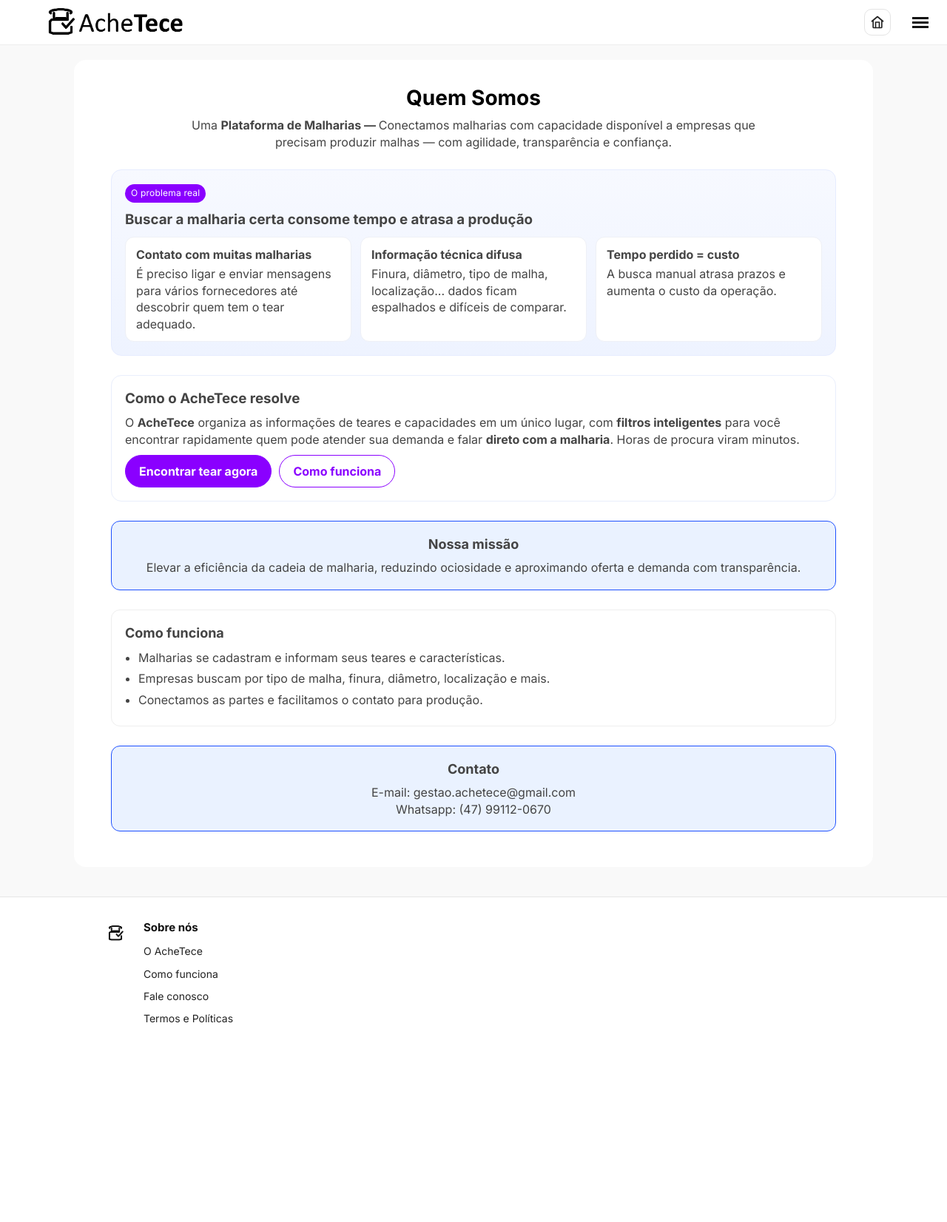
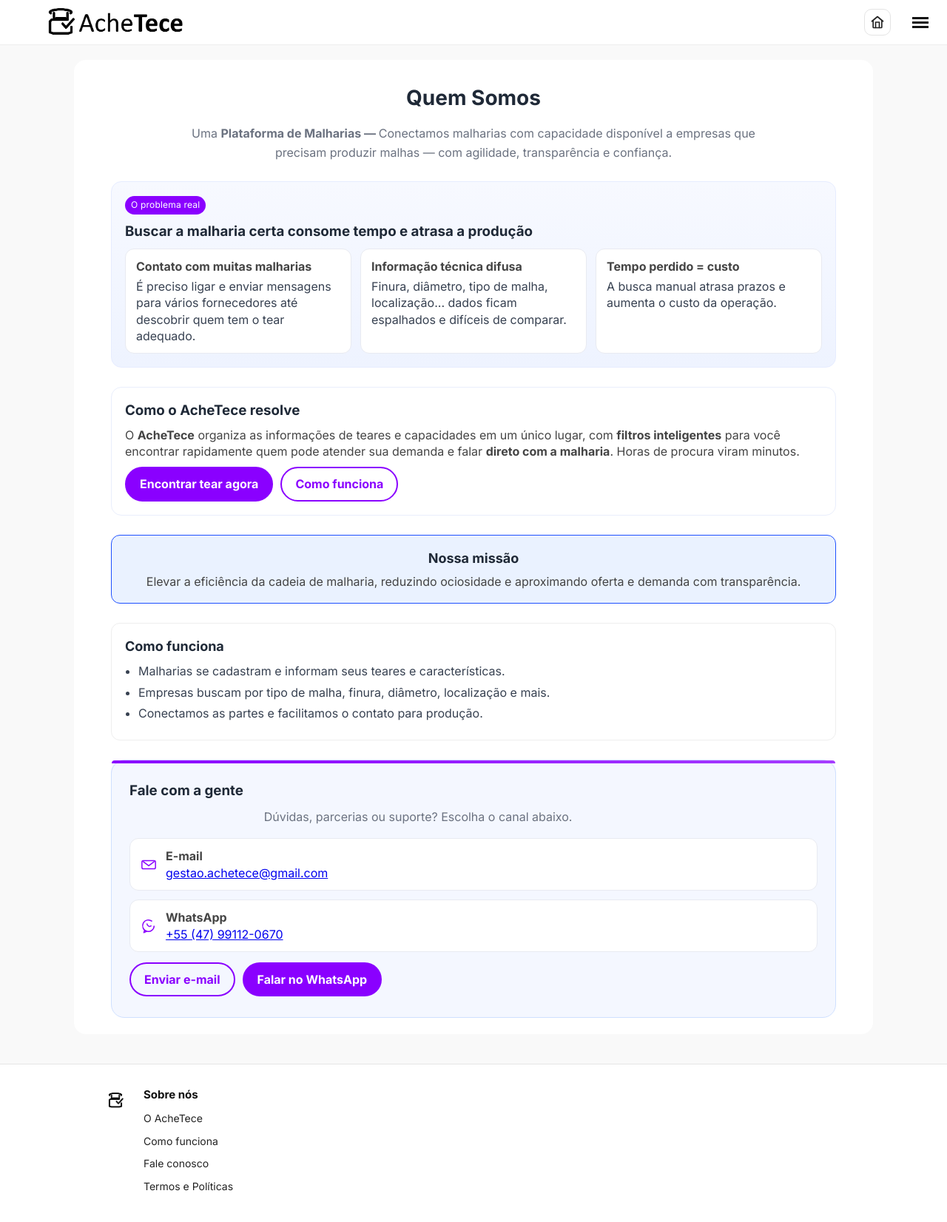
Before and after one commit to AdminAcheTece/AcheTece, a Flask app: page /quem-somos in a window 1280 px wide. Shown: the whole page at 74% size. Before the commit the page ends 1383 px from the top, so only its background shows below. Run offline with Flask 3, Linux system fonts and the light colour scheme; some libraries are stand-ins or nearby versions.

Commit message:
Update quem_somos.html

```diff
--- a/templates/quem_somos.html
+++ b/templates/quem_somos.html
@@ -12,7 +12,18 @@
   <!-- CSS principal -->
   <link rel="stylesheet" href="{{ url_for('static', filename='style.css') }}">
   <link href="https://fonts.googleapis.com/css2?family=Inter:wght@400;700&display=swap" rel="stylesheet">
+
   <style>
+    /* =================== TOKENS =================== */
+    :root{
+      --roxo:#8A00FF;
+      --roxo-hover:#A63DFF;
+      --cinza-900:#1F2937;
+      --cinza-700:#374151;
+      --cinza-500:#6B7280;
+      --card-borda:#E8EAF1;
+    }
+
     /* ===== Cabeçalho padrão busca.html ===== */
     .navbar{ overflow:visible; padding-top:6px; padding-bottom:6px; background:#fff; border-bottom:1px solid #eee; }
     .header-left,.header-right{ display:flex; align-items:center; }
@@ -52,7 +63,7 @@
     .menu-dropdown .menu-item{
       display:flex; align-items:center; gap:10px; padding:10px 12px; text-decoration:none; color:#222;
     }
-    .menu-dropdown .menu-item:hover{ background:#f5f7ff; color:#8A00FF; border-radius:8px; }
+    .menu-dropdown .menu-item:hover{ background:#f5f7ff; color:var(--roxo); border-radius:8px; }
 
     @media (min-width:769px){
       .menu-dropdown{ position:absolute; top:calc(100% + 8px); right:0; min-width:220px; transform-origin: top right; }
@@ -78,11 +89,11 @@
     /* ===== Estilos específicos desta página ===== */
     .container{
       max-width:1080px;
-      margin:20px auto 0; /* AFASTAMENTO ADICIONADO */
+      margin:20px auto 0;             /* afastamento do topo */
       padding:22px 16px;
     }
-    .titulo{ text-align:center; margin:10px 0 6px; font-size:28px; }
-    .sub{ text-align:center; max-width:780px; margin:0 auto 22px; color:#444; }
+    .titulo{ text-align:center; margin:10px 0 0; font-size:28px; color:var(--cinza-900); }
+    .sub{ text-align:center; max-width:780px; margin:16px auto 22px; color:var(--cinza-500); line-height:1.6; } /* + espaço após título */
 
     /* Bloco PROBLEMA */
     .pain-hero{
@@ -92,15 +103,15 @@
     }
     .pain-grid{ display:grid; grid-template-columns:1fr; gap:12px; margin-top:10px; }
     .pain-card{
-      background:#fff; border:1px solid #eef0f6; border-radius:12px; padding:12px 14px;
+      background:#fff; border:1px solid var(--card-borda); border-radius:12px; padding:12px 14px;
       box-shadow:none !important;
     }
     .pill{
       display:inline-block; font-size:12px; padding:4px 8px; border-radius:999px;
-      background:#8A00FF; color:#fff; letter-spacing:.2px;
+      background:var(--roxo); color:#fff; letter-spacing:.2px;
     }
-    .pain-title{ font-weight:700; margin:10px 0 6px; }
-    .pain-item{ margin:4px 0 0 0; color:#444; }
+    .pain-title{ font-weight:700; margin:10px 0 6px; color:var(--cinza-900); }
+    .pain-item{ margin:4px 0 0 0; color:var(--cinza-700); }
 
     @media(min-width:820px){
       .pain-grid{ grid-template-columns:repeat(3,1fr); }
@@ -111,39 +122,40 @@
       margin:26px auto; max-width:980px; background:#ffffff; border:1px solid #e9eefc;
       border-radius:14px; padding:18px; box-shadow:none !important;
     }
-    .solucao h3{ margin:0 0 8px 0; }
+    .solucao h3{ margin:0 0 8px 0; color:var(--cinza-900); }
     .cta-row{ display:flex; gap:10px; flex-wrap:wrap; margin-top:10px; }
 
     /* === PADRÃO DOS BOTÕES (pill) === */
     .btn{
       display:inline-block;
       padding:10px 18px;
-      border-radius:50px;          /* <-- arredondado tipo "pill" */
+      border-radius:50px;
       text-decoration:none;
-      border:1px solid #8A00FF;
-      color:#8A00FF;
+      border:2px solid var(--roxo);
+      color:var(--roxo);
       font-weight:700;
-      transition:all .3s ease;
+      transition:all .18s ease-in-out;
     }
-    .btn-primary{
-      background:#8A00FF;
-      color:#fff;
-    }
+    .btn:focus-visible{ outline:3px solid var(--roxo-hover); outline-offset:2px; }
+    .btn-primary{ background:var(--roxo); color:#fff; }
 
-    /* Caixas existentes para Missão / Contato */
+    /* === Troca de cores no hover (swap) para os dois botões === */
+    .solucao .btn.btn-primary:hover{ background:#fff; color:var(--roxo); }
+    .solucao .btn:not(.btn-primary):hover{ background:var(--roxo); color:#fff; }
+
+    /* Caixas existentes para Missão / Como funciona */
     .plano-box{ background:#eaf2ff; border:1px solid #1f51ff; border-radius:12px; padding:18px; margin:26px auto; }
-    .plano-titulo{ font-weight:700; font-size:18px; margin-bottom:8px; }
+    .plano-titulo{ font-weight:700; font-size:18px; margin-bottom:8px; color:var(--cinza-900); }
 
-    /* "Como funciona" – reaproveita container com visual clean */
     .como{
       background:#fff; border:1px solid #eee; border-radius:12px; padding:18px; margin:18px auto 26px;
       box-shadow:none !important; max-width:980px;
     }
     .como h3{ margin:0 0 10px 0; }
     .como ul{ margin:0; padding-left:18px; }
-    .como li{ margin:6px 0; }
+    .como li{ margin:6px 0; color:var(--cinza-700); }
 
-    /* Opcional — estilo para um botão "home" com borda forte (não altera o atual) */
+    /* Botão home (não altera os demais) */
     .btn-home {
       display:inline-flex; align-items:center; justify-content:center;
       width:48px; height:48px; border:2px solid #888; border-radius:12px;
@@ -152,31 +164,38 @@
     }
     .btn-home:hover { border-color:#333; }
 
-    <!-- ===== Rodapé ===== -->
-    <footer>
-      <div class="footer-container">
-        <div class="footer-block">
-          <!-- Logo símbolo igual ao index -->
-          <img
-            src="{{ url_for('static', filename='logo_simbolo.png') }}"
-            alt="AcheTece"
-            class="footer-logo"
-            width="32"
-            height="32"
-          />
-          <div>
-            <h4 class="footer-title">Sobre nós</h4>
-            <ul class="footer-links">
-              <li><a href="{{ url_for('quem_somos') }}">O AcheTece</a></li>
-              <li><a href="{{ url_for('malharia_info') }}">Como funciona</a></li>
-              <li><a href="{{ url_for('contato') }}">Fale conosco</a></li>
-              <li><a href="{{ url_for('termos') }}">Termos e Políticas</a></li>
-            </ul>
-          </div>
-        </div>
-      </div>
-    </footer>
+    /* ====== NOVO BLOCO DE CONTATO (Fale Conosco) ====== */
+    .qs-contact{
+      position:relative;
+      padding: 28px 24px;
+      border-radius:18px;
+      background: #F4F7FF;
+      border: 1px solid #CFE0FF;
+      box-shadow: 0 1px 0 #E2E8FF inset;
+      max-width:980px;
+      margin:26px auto 0;
+    }
+    .qs-contact:before{
+      content:""; position:absolute; left:0; top:0; right:0; height:4px;
+      background: linear-gradient(90deg, var(--roxo), var(--roxo-hover));
+      border-top-left-radius:18px; border-top-right-radius:18px;
+    }
+    .qs-contact h3{ margin:0 0 10px 0; color:var(--cinza-900); }
+    .qs-contact p.sub{ margin:0 0 16px 0; color:var(--cinza-500); }
 
+    .qs-contact .items{ display:grid; gap:12px; }
+    .qs-contact .item{
+      display:flex; align-items:center; gap:12px;
+      background:#fff; border:1px solid var(--card-borda);
+      border-radius:12px; padding:12px 14px;
+    }
+    .qs-contact .item svg{ flex:0 0 22px; color:var(--roxo); }
+
+    .qs-contact .actions{ display:flex; gap:10px; margin-top:14px; flex-wrap:wrap; }
+    @media (max-width:720px){
+      .cta-row .btn{ width:100%; }
+      .qs-contact .actions .btn{ width:100%; }
+    }
   </style>
 </head>
 <body>
@@ -317,7 +336,7 @@
       <p>Elevar a eficiência da cadeia de malharia, reduzindo ociosidade e aproximando oferta e demanda com transparência.</p>
     </div>
 
-    <!-- COMO FUNCIONA (mantido com novo visual) -->
+    <!-- COMO FUNCIONA (mantido com visual clean) -->
     <div class="como" style="max-width:980px;">
       <h3 class="plano-titulo">Como funciona</h3>
       <ul>
@@ -327,11 +346,44 @@
       </ul>
     </div>
 
-    <!-- CONTATO (mantido) -->
-    <div class="plano-box" style="max-width:980px;">
-      <div class="plano-titulo">Contato</div>
-      <p>E-mail: gestao.achetece@gmail.com<br>Whatsapp: (47) 99112-0670</p>
-    </div>
+    <!-- CONTATO (novo design) -->
+    <section class="qs-contact" aria-labelledby="tit-contato">
+      <h3 id="tit-contato">Fale com a gente</h3>
+      <p class="sub">Dúvidas, parcerias ou suporte? Escolha o canal abaixo.</p>
+
+      <div class="items">
+        <div class="item">
+          <!-- Ícone e-mail -->
+          <svg viewBox="0 0 24 24" width="22" height="22" fill="none" aria-hidden="true">
+            <path d="M4 6h16a2 2 0 0 1 2 2v8a2 2 0 0 1-2 2H4a2 2 0 0 1-2-2V8a2 2 0 0 1 2-2Z" stroke="currentColor" stroke-width="1.6" />
+            <path d="m4 7.5 8 6 8-6" stroke="currentColor" stroke-width="1.6" stroke-linecap="round" stroke-linejoin="round"/>
+          </svg>
+          <div>
+            <strong>E-mail</strong><br>
+            <a href="mailto:gestao.achetece@gmail.com">gestao.achetece@gmail.com</a>
+          </div>
+        </div>
+
+        <div class="item">
+          <!-- Ícone WhatsApp/Telefone -->
+          <svg viewBox="0 0 24 24" width="22" height="22" fill="none" aria-hidden="true">
+            <path d="M20 11.5a8.5 8.5 0 1 1-3.2-6.7l.2.2" stroke="currentColor" stroke-width="1.6" />
+            <path d="m6 18-1.2 3.5L8.5 20" stroke="currentColor" stroke-width="1.6" stroke-linecap="round" stroke-linejoin="round"/>
+            <path d="M9.5 8.8c0 .9 1.4 2.7 2.6 3.4 1.1.6 1.7.4 2.1 0 .5-.5.8-.7 1.3-.5" stroke="currentColor" stroke-width="1.6" stroke-linecap="round"/>
+          </svg>
+          <div>
+            <strong>WhatsApp</strong><br>
+            <a href="https://wa.me/5547991120670" target="_blank" rel="noopener">+55 (47) 99112-0670</a>
+          </div>
+        </div>
+      </div>
+
+      <div class="actions">
+        <a class="btn" href="mailto:gestao.achetece@gmail.com">Enviar e-mail</a>
+        <a class="btn btn-primary" href="https://wa.me/5547991120670" target="_blank" rel="noopener">Falar no WhatsApp</a>
+      </div>
+    </section>
+
   </section>
 
   <!-- ===== Rodapé ===== -->
```
